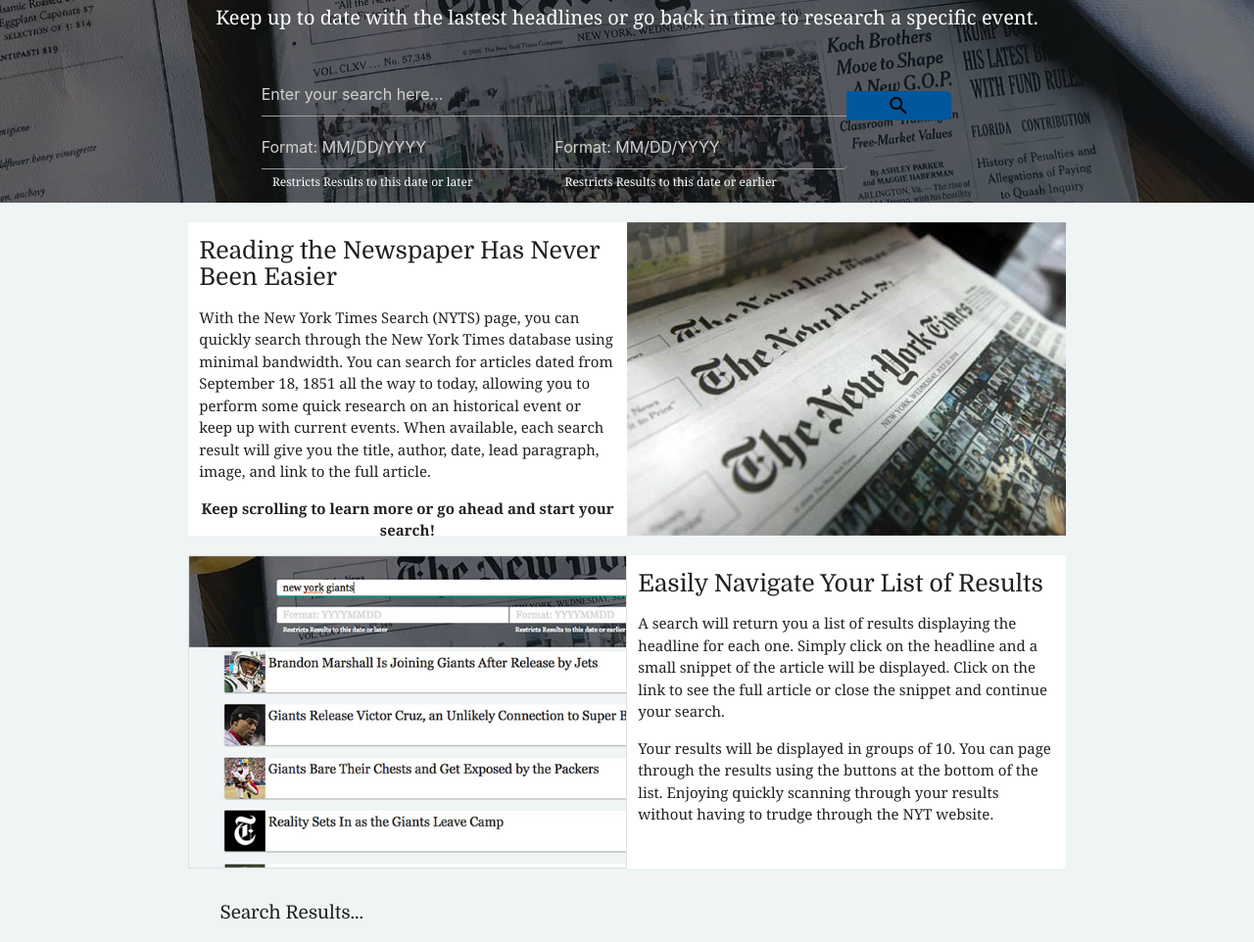
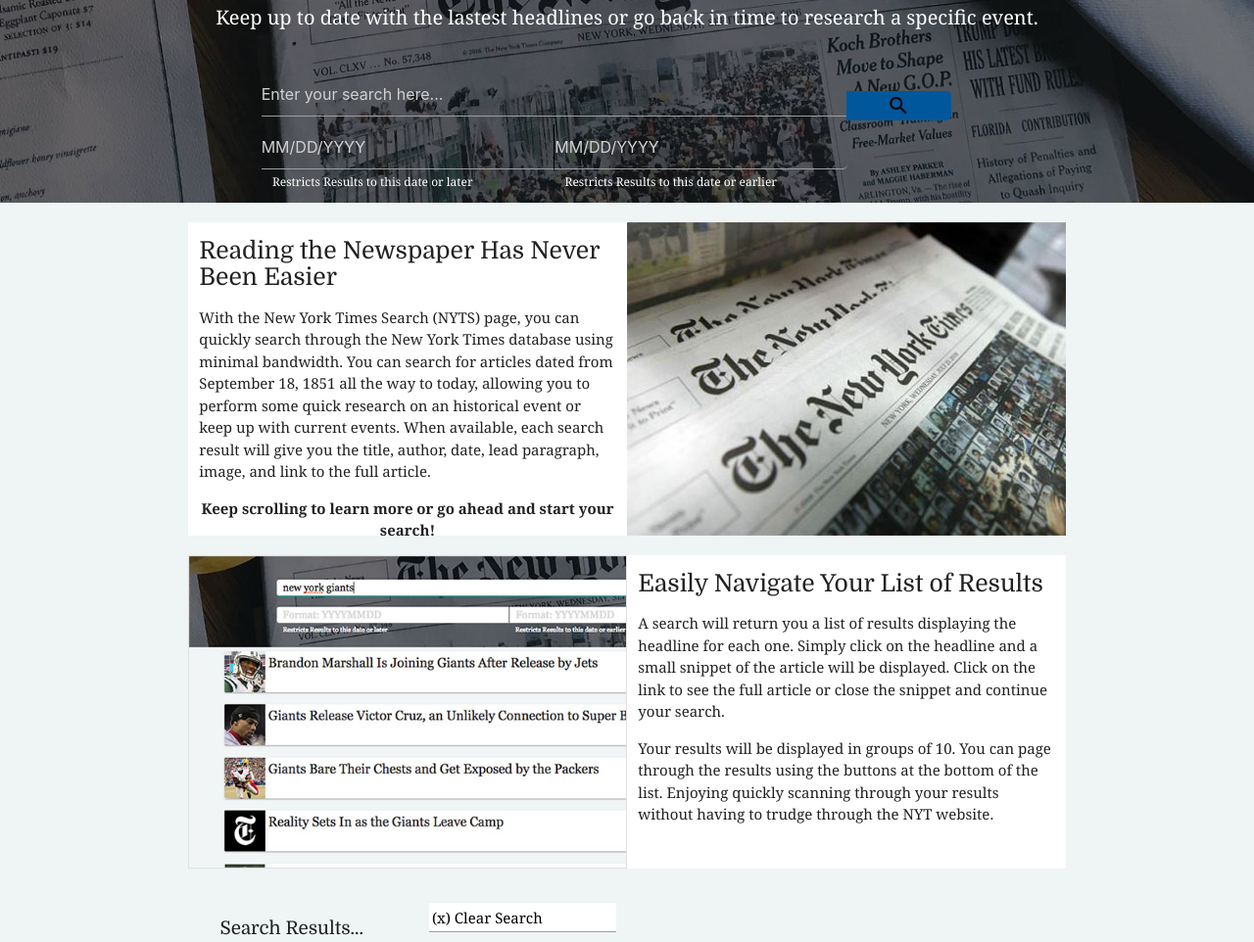
Before and after one commit to arcox80/nytsearch, a plain HTML site: page index.html in a window 1280 px wide. Shown: the part 193-1155 px from the top of the page at 98% size. Drawn offline with nearby package versions, Linux system fonts and the light colour scheme.

Commit message:
Add clear search button/link. Still need to fix styling.

```diff
--- a/app.js
+++ b/app.js
@@ -93,6 +93,15 @@ function nextPage() {
   })
 }
 
+function clearSearch() {
+  $('.js-clear').click(function() {
+    $("#js-search, textarea").val("");
+    submitQuery();
+    location.reload();
+  })
+
+}
+
 function submitQuery() {
   $('#divlist').empty();
   state.query = $('#js-search').val();
@@ -139,6 +148,7 @@ $(function() {
   $('#js-endDate').mask('00/00/0000');
   previousPage();
   nextPage();
+  clearSearch();
   $('select').material_select();
   $('#selector').change(function(event) {
     state.sort = event.target.value;
--- a/index.html
+++ b/index.html
@@ -30,8 +30,8 @@
       <form>
         <div class="row container form-container">
           <input type="text" id="js-search" class="text-search col s10 m8 offset-m1 l8 offset-l1" placeholder="Enter your search here...">
-          <input type="text" id="js-beginDate" class="dates col s6 m4 offset-m1 l4 offset-l1" placeholder="Format: MM/DD/YYYY">
-          <input type="text" id="js-endDate" class="dates col s6 m4 l4" placeholder="Format: MM/DD/YYYY">
+          <input type="text" id="js-beginDate" class="dates col s6 m4 offset-m1 l4 offset-l1" placeholder="MM/DD/YYYY">
+          <input type="text" id="js-endDate" class="dates col s6 m4 l4" placeholder="MM/DD/YYYY">
           <button class="col s2 m1 l1 submit waves-effect waves-light #01579b light-blue darken-4"><i class="material-icons" id="search-icon">search</i></button>
         </div>
         <div class="row container">
@@ -83,7 +83,10 @@
         <div class="col s6 m4 offset-m1 l2 offset-l2 results-title">
           <h5>Search Results...</h5>
         </div>
-        <div class="input-field col s4 offset-s2 m3 offset-m4 l1 offset-l5">
+        <div class="col s4 m2 offset-m2 l2 clear">
+          <a href="#" class="js-clear link-clear">(x) Clear Search</a>
+        </div>
+        <div class="input-field col s4 m3 l1 offset-l5">
           <select id="selector">
             <option value="" selected disabled>Sort Order</option>
             <option value="newest">Newest</option>
--- a/main.css
+++ b/main.css
@@ -98,6 +98,21 @@ input[type=text].dates {
   border-radius: 0 5px 5px 0;
 }
 
+div.col.clear {
+  margin-top: 1rem;
+}
+
+a.link-clear {
+  padding: 2px;
+  background: white;
+  color: black;
+  display: block;
+  border-bottom: 1px solid #9e9e9e;
+  height: 2rem;
+  line-height: 2rem;
+  padding: 0 0 0 3px;
+}
+
 label {
   color: white;
 }
@@ -146,9 +161,12 @@ label {
   height: 2rem;
 }
 
+.results-title {
+  margin-top: 1rem;
+}
+
 .results-title h5 {
   margin-bottom: 0;
-  margin-top: 1rem;
   font-size: 1.25rem;
 }
 
@@ -318,7 +336,6 @@ footer .row {
     font-size: 24px;
     font-weight: 300;
   }
-
   .card .card-content .card-title {
     display: block;
     line-height: 32px;
```
